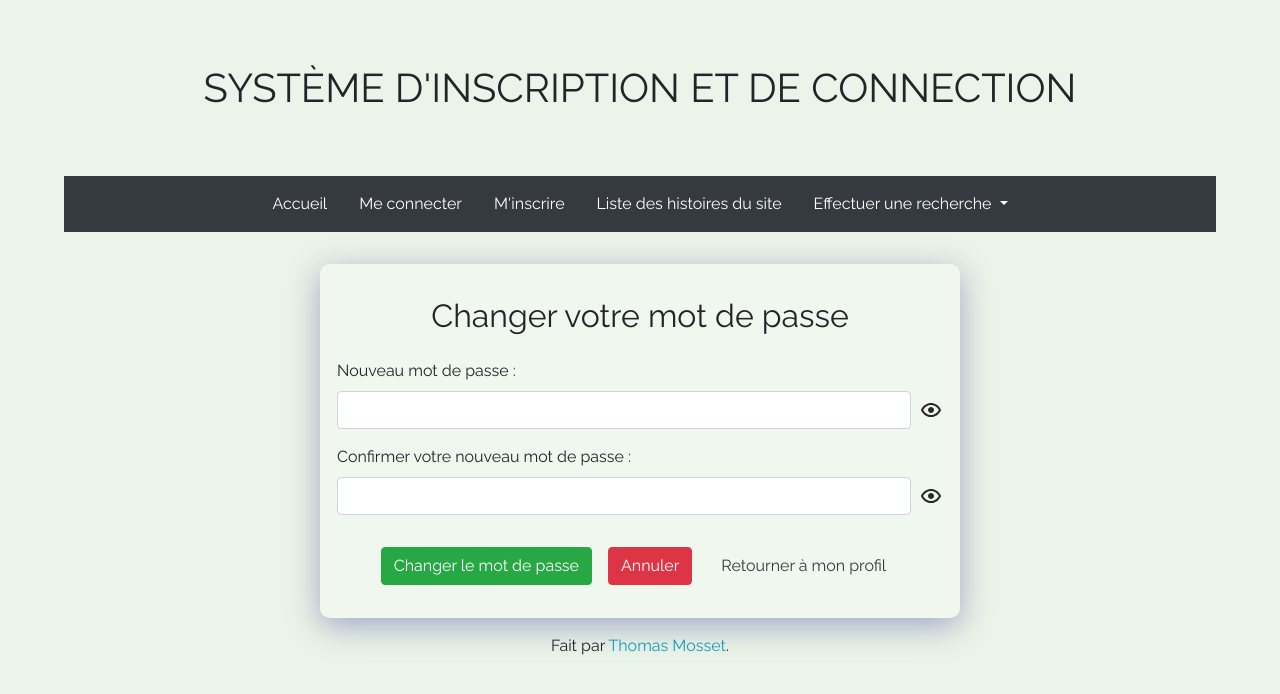
After one commit to th0m4sm0ss3t/TP-MVC, a PHP site: template app/views/user/resetPassword.tpl.php in a window 1280 px wide. The commit adds this page. Shown: the top 694 px of the page. Run offline with PHP 8.4, Linux system fonts and the light colour scheme; the template is opened without the code that fills it, so the values that code supplies are empty; some libraries are stand-ins or nearby versions.

Commit message:
reset password ok + gestion erreurs form ok

```diff
--- /dev/null
+++ b/app/views/user/resetPassword.tpl.php
@@ -0,0 +1,34 @@
+<div class="wrapper">
+    <h2 class="title">Changer votre mot de passe</h2>
+    <form action="" method="post" novalidate>
+        <div class="form_group">
+            <label>Nouveau mot de passe :</label>
+            <div class="form-group form-group-password">
+                <input type="password" name="new_password" class="form-control" id="passwordField" value="">
+                <span onclick="toggle()" class="show-eye eye togglespan"></span>
+            </div>
+        </div>
+
+        <div class="form-group">
+            <label>Confirmer votre nouveau mot de passe :</label>
+            <div class="form-group form-group-password">
+                <input type="password" name="confirm_password" id="confirmPasswordField" class="form-control passwordField">
+                <span onclick="toggleconfirm()" class="show-eye eye togglespanconfirm"></span>
+            </div>
+        </div>
+
+        <?php if (!empty($viewVars['errorList'])) : ?>
+            <?php foreach ($viewVars['errorList'] as $key => $error) : ?>
+                <div class="alert alert-danger" role="alert">
+                    <?= $error; ?>
+                </div>
+            <?php endforeach; ?>
+        <?php endif; ?>
+
+        <div class="form-group form-group-bottom">
+            <input type="submit" class="btn btn-success" value="Changer le mot de passe">
+            <input type="reset" class="btn btn-danger" value="Annuler">
+            <a class="btn btn-link text-dark" href="<?php echo $base_uri; ?>/profil">Retourner à mon profil</a>
+        </div>
+    </form>
+</div>
```
Also changed, not shown: app/Controllers/UserController.php (+70 -1 lines), app/Models/User.php (+25 -0 lines), public/index.php (+22 -0 lines).
